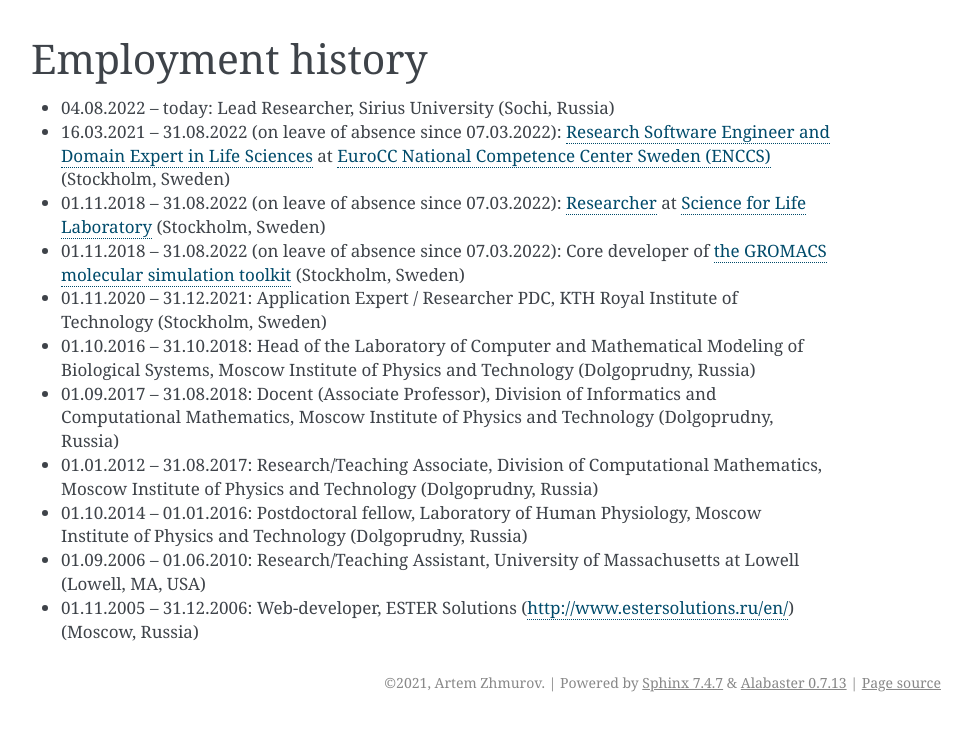
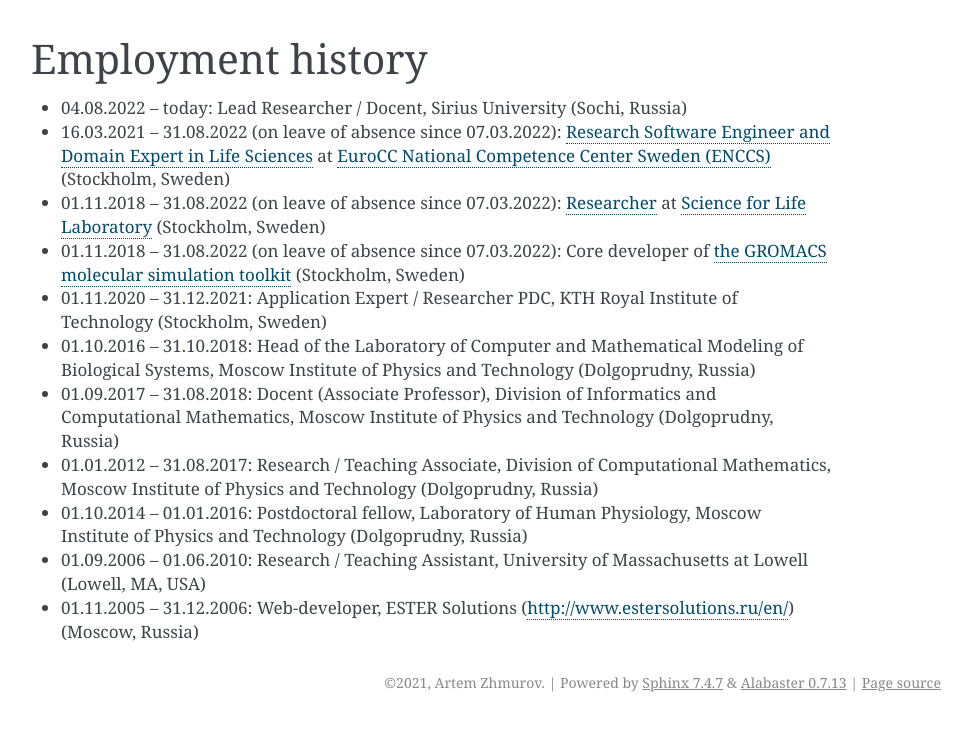
Before and after one commit to zhmurov/webpage, a Sphinx documentation site: the page built from source/employment.rst, in a window 1280 px wide. Shown: the top 731 px of the page, without its empty margins (169-1140 px from the left). Built offline with Sphinx 7.4.7, drawn with Linux system fonts in a browser that asks for light colours.

Commit message:
Fix Spelling

```diff
--- a/source/employment.rst
+++ b/source/employment.rst
@@ -1,7 +1,7 @@
 Employment history
 ------------------
 
-- 04.08.2022 -- today: Lead Researcher, Sirius University (Sochi, Russia)
+- 04.08.2022 -- today: Lead Researcher / Docent, Sirius University (Sochi, Russia)
 
 - 16.03.2021 -- 31.08.2022 (on leave of absence since 07.03.2022): `Research Software Engineer and Domain Expert in Life Sciences <https://enccs.se/artem-zhmurov>`_
   at `EuroCC National Competence Center Sweden (ENCCS) <https://enccs.se/>`_ (Stockholm, Sweden)
@@ -17,10 +17,10 @@ Employment history
 
 - 01.09.2017 -- 31.08.2018: Docent (Associate Professor), Division of Informatics and Computational Mathematics, Moscow Institute of Physics and Technology (Dolgoprudny, Russia)
 
-- 01.01.2012 -- 31.08.2017: Research/Teaching Associate, Division of Computational Mathematics, Moscow Institute of Physics and Technology (Dolgoprudny, Russia)
+- 01.01.2012 -- 31.08.2017: Research / Teaching Associate, Division of Computational Mathematics, Moscow Institute of Physics and Technology (Dolgoprudny, Russia)
 
 - 01.10.2014 -- 01.01.2016: Postdoctoral fellow, Laboratory of Human Physiology, Moscow Institute of Physics and Technology (Dolgoprudny, Russia)
 
-- 01.09.2006 -- 01.06.2010: Research/Teaching Assistant, University of Massachusetts at Lowell (Lowell, MA, USA)
+- 01.09.2006 -- 01.06.2010: Research / Teaching Assistant, University of Massachusetts at Lowell (Lowell, MA, USA)
 
 - 01.11.2005 -- 31.12.2006: Web-developer, ESTER Solutions (http://www.estersolutions.ru/en/) (Moscow, Russia)
```
